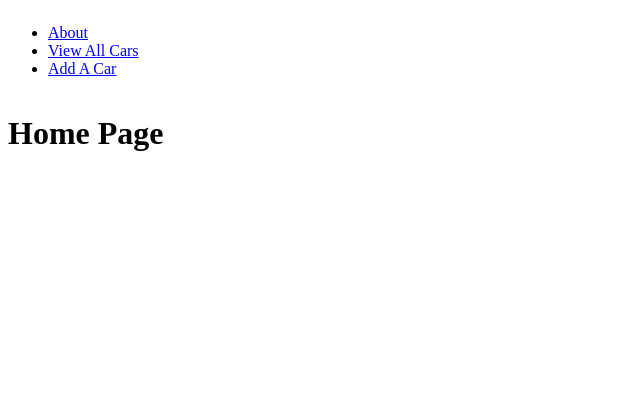
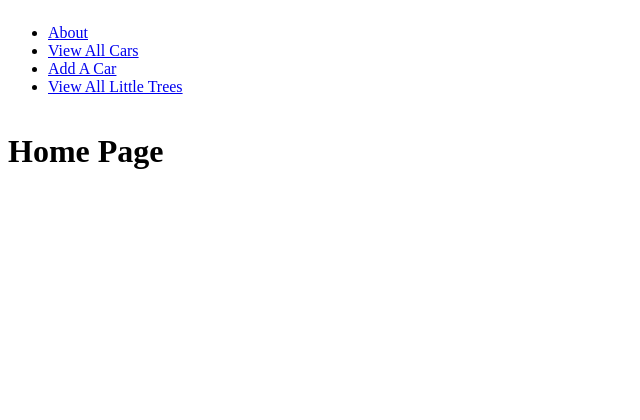
Before and after one commit to saraehutch94/car_collector, a Django app: template main_app/templates/home.html in a window 1280 px wide. Shown: the top 420 px of the page, without its empty margins (0-640 px from the left). Run offline with Django 4.2, Linux system fonts and the light colour scheme; the template is opened without the code that fills it, so the values that code supplies are empty; parts of the project's set-up code (start-up, migrations or seed data) failed here and were passed over.

Commit message:
add link to tree index in base.html nav bar

```diff
--- a/main_app/templates/base.html
+++ b/main_app/templates/base.html
@@ -15,6 +15,7 @@
         <li><a href="{% url 'about' %}">About</a></li>
         <li><a href="{% url 'index' %}">View All Cars</a></li>
         <li><a href="{% url 'cars_create' %}">Add A Car</a></li>
+        <li><a href="{% url 'tree_index' %}">View All Little Trees</a></li>
       </ul>
     </header>
     <main>{% block content %} {% endblock %}</main>
```
